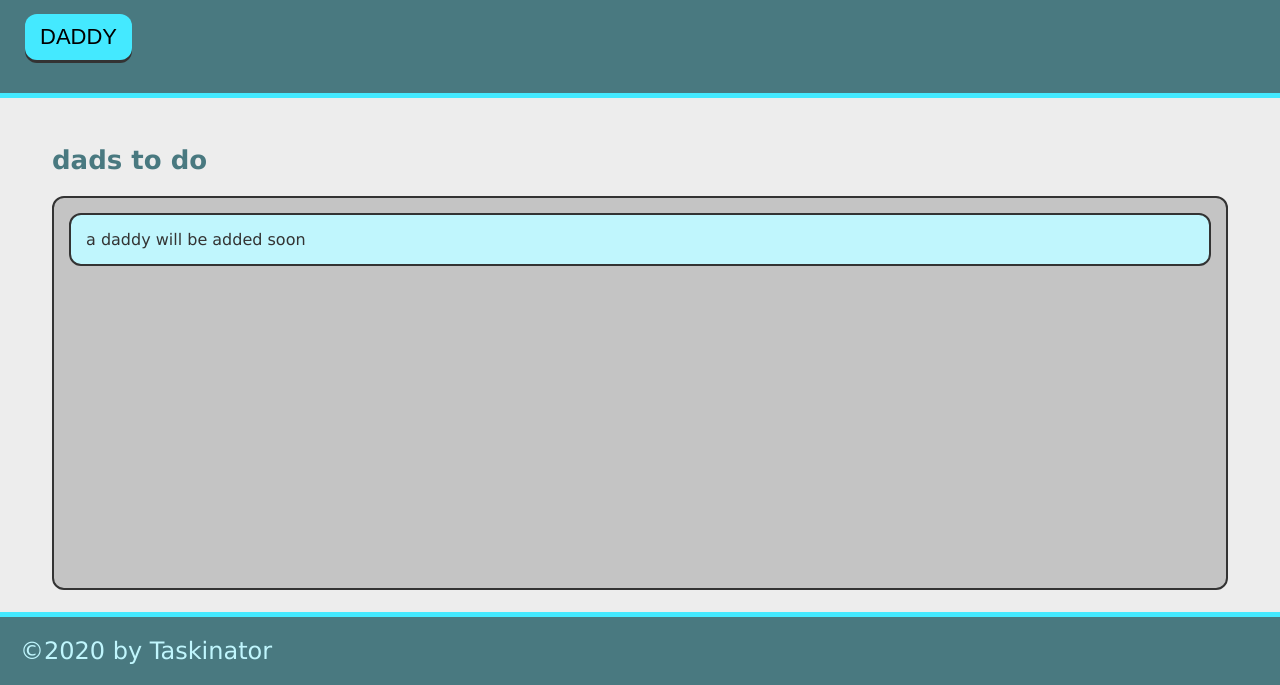
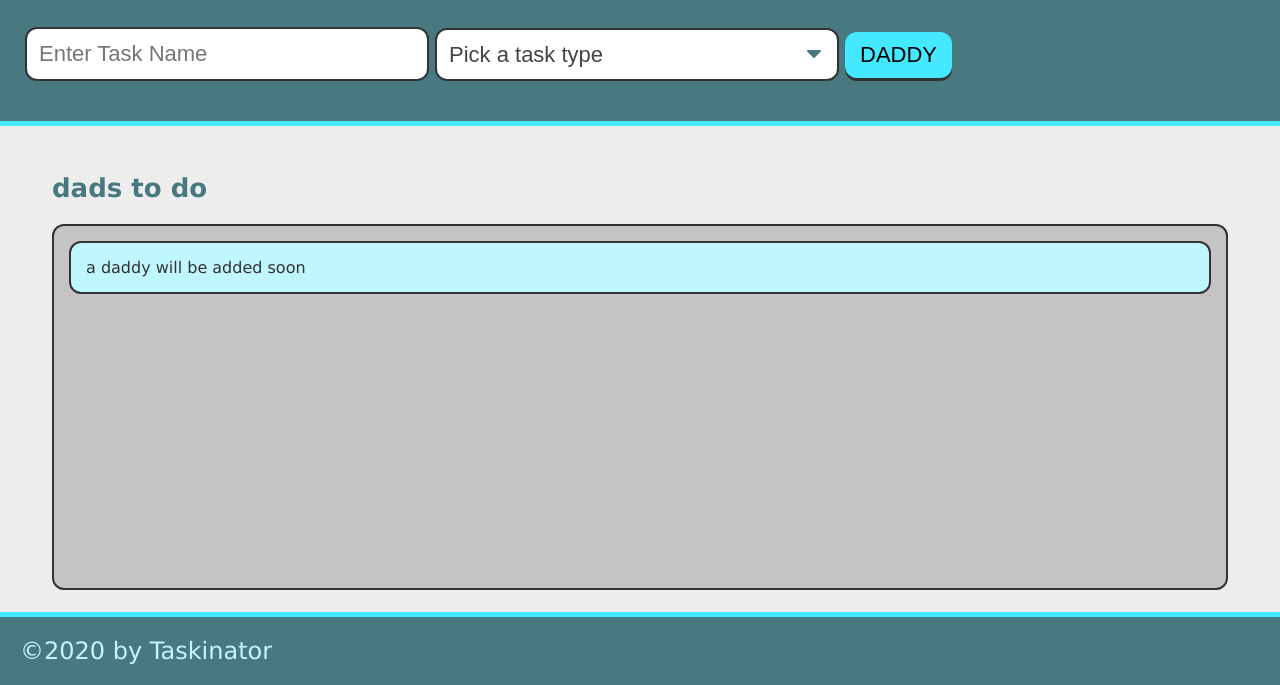
Before and after one commit to neyneyalldayday/SomeWebApi, a plain HTML site: page index.html in a window 1280 px wide. Shown: the part 115-800 px from the top of the page. Drawn offline with Linux system fonts and the light colour scheme.

Commit message:
added a form

```diff
--- a/assets/js/script.js
+++ b/assets/js/script.js
@@ -1,11 +1,14 @@
-var buttonEl = document.querySelector("#save-task");
+var formEl = document.querySelector("#task-form");
 var tasksToDoEl = document.querySelector("#tasks-to-do");
 
 var createTaskHandler = function() {
+
+    event.preventDefault();
+
     var listItemEl = document.createElement("li");
     listItemEl.className = "task-item";
     listItemEl.textContent = "This is a new task for daddy.";
     tasksToDoEl.appendChild(listItemEl);
 }
 
-buttonEl.addEventListener("click", createTaskHandler);
+formEl.addEventListener("submit", createTaskHandler);
--- a/index.html
+++ b/index.html
@@ -13,7 +13,23 @@
     <header>
         <h1 class="page-title">TaskDaddy</h1>
         <p>Click DADDY below to add a new task!!!</p>
-        <button class="btn" id="save-task">DADDY</button>
+        <form id="task-form">
+            <div class="form-group">
+               <input type="text" name="task-name" placeholder="Enter Task Name"  />
+            </div>
+            <div class="form-group">
+                <select name="task-type" class="select-dropdown">
+                  <option value="" disabled selected>Pick a task type</option>
+                  <option value="Print">Print</option>
+                  <option value="Web">Web</option>
+                  <option value="Mobile">Mobile</option>
+                </select>
+              </div>
+            <div class="form-group">
+                <button class="btn" id="save-task" type="submit">DADDY</button>
+            </div>
+        </form>
+
     </header>
     <main class="page-content">
         <section class="task-list-wrapper">
```
